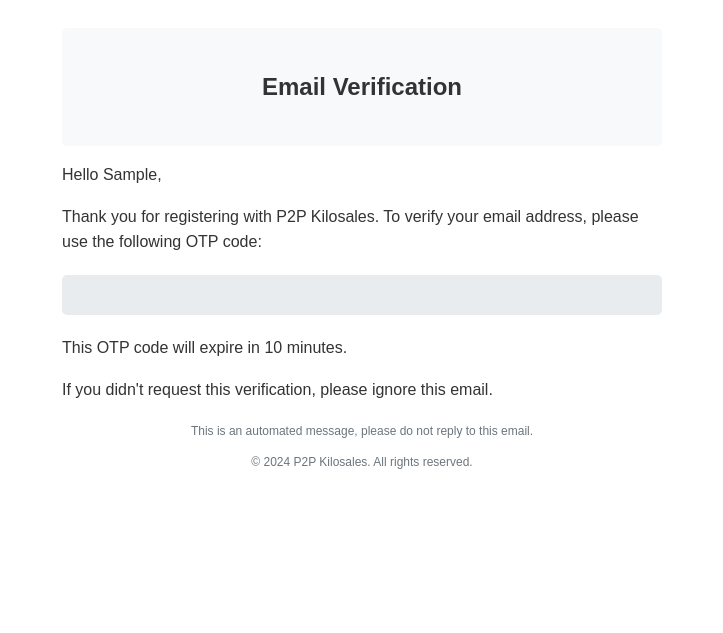
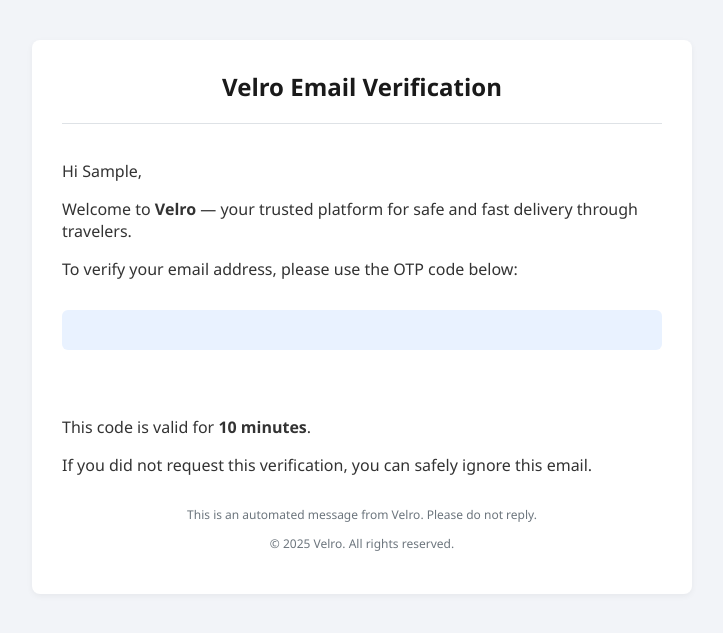
Before and after one commit to Velro237/velro_backend, a Django app: template templates/email_verification.html in a window 1280 px wide. Shown: the top 633 px of the page, without its empty margins (278-1001 px from the left). Run offline with Django 5.2, Linux system fonts and the light colour scheme; the template is opened without the code that fills it, so the values that code supplies are empty; the visitor is signed in with stand-in values (Sample User, id 1); parts of the project's set-up code (start-up, migrations or seed data) failed here and were passed over.

Commit message:
Update email_verification.html

```diff
--- a/templates/email_verification.html
+++ b/templates/email_verification.html
@@ -4,33 +4,47 @@
     <meta charset="utf-8">
     <style>
         body {
-            font-family: Arial, sans-serif;
-            line-height: 1.6;
+            font-family: 'Segoe UI', Tahoma, Geneva, Verdana, sans-serif;
+            background-color: #f2f4f8;
+            margin: 0;
+            padding: 0;
             color: #333;
         }
         .container {
             max-width: 600px;
-            margin: 0 auto;
-            padding: 20px;
+            margin: 40px auto;
+            padding: 30px;
+            background-color: #ffffff;
+            border-radius: 8px;
+            box-shadow: 0 2px 6px rgba(0,0,0,0.05);
         }
         .header {
             text-align: center;
-            padding: 20px 0;
-            background-color: #f8f9fa;
-            border-radius: 5px;
+            padding-bottom: 20px;
+            border-bottom: 1px solid #dee2e6;
+        }
+        .header h2 {
+            margin: 0;
+            color: #1a1a1a;
+        }
+        .message {
+            padding-top: 20px;
+            font-size: 16px;
         }
         .otp-code {
-            font-size: 24px;
+            font-size: 28px;
             font-weight: bold;
+            color: #0056b3;
             text-align: center;
+            background-color: #e9f2ff;
             padding: 20px;
-            background-color: #e9ecef;
-            border-radius: 5px;
-            margin: 20px 0;
+            margin: 30px 0;
+            border-radius: 6px;
+            letter-spacing: 4px;
         }
         .footer {
             text-align: center;
-            margin-top: 20px;
+            margin-top: 30px;
             font-size: 12px;
             color: #6c757d;
         }
@@ -39,21 +53,26 @@
 <body>
     <div class="container">
         <div class="header">
-            <h2>Email Verification</h2>
+            <h2>Velro Email Verification</h2>
         </div>
-        <p>Hello {{ user.first_name }},</p>
-        <p>Thank you for registering with P2P Kilosales. To verify your email address, please use the following OTP code:</p>
+        <div class="message">
+            <p>Hi {{ user.first_name }},</p>
+            <p>Welcome to <strong>Velro</strong> — your trusted platform for safe and fast delivery through travelers.</p>
+            <p>To verify your email address, please use the OTP code below:</p>
+        </div>
 
         <div class="otp-code">
             {{ otp_code }}
         </div>
 
-        <p>This OTP code will expire in 10 minutes.</p>
-        <p>If you didn't request this verification, please ignore this email.</p>
+        <div class="message">
+            <p>This code is valid for <strong>10 minutes</strong>.</p>
+            <p>If you did not request this verification, you can safely ignore this email.</p>
+        </div>
 
         <div class="footer">
-            <p>This is an automated message, please do not reply to this email.</p>
-            <p>&copy; 2024 P2P Kilosales. All rights reserved.</p>
+            <p>This is an automated message from Velro. Please do not reply.</p>
+            <p>&copy; 2025 Velro. All rights reserved.</p>
         </div>
     </div>
 </body>
```
